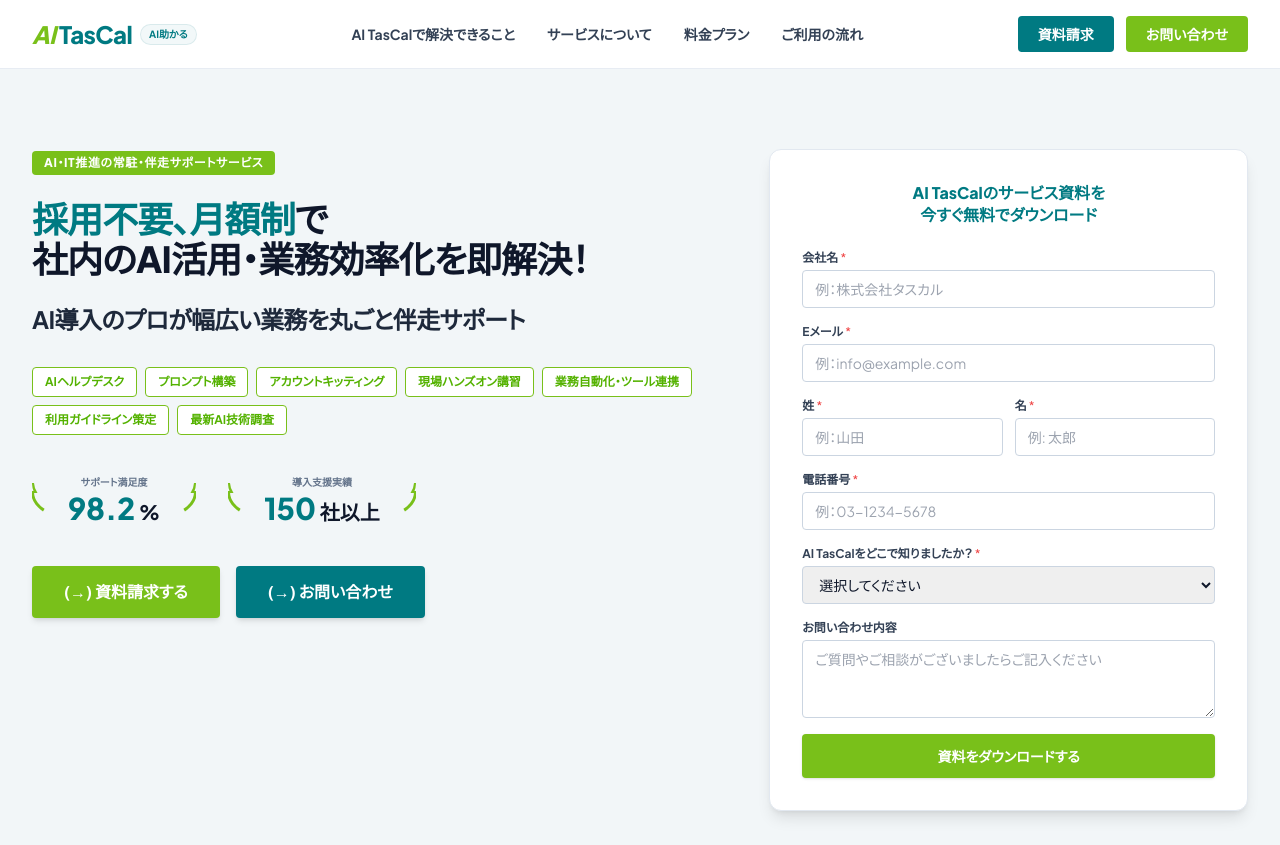
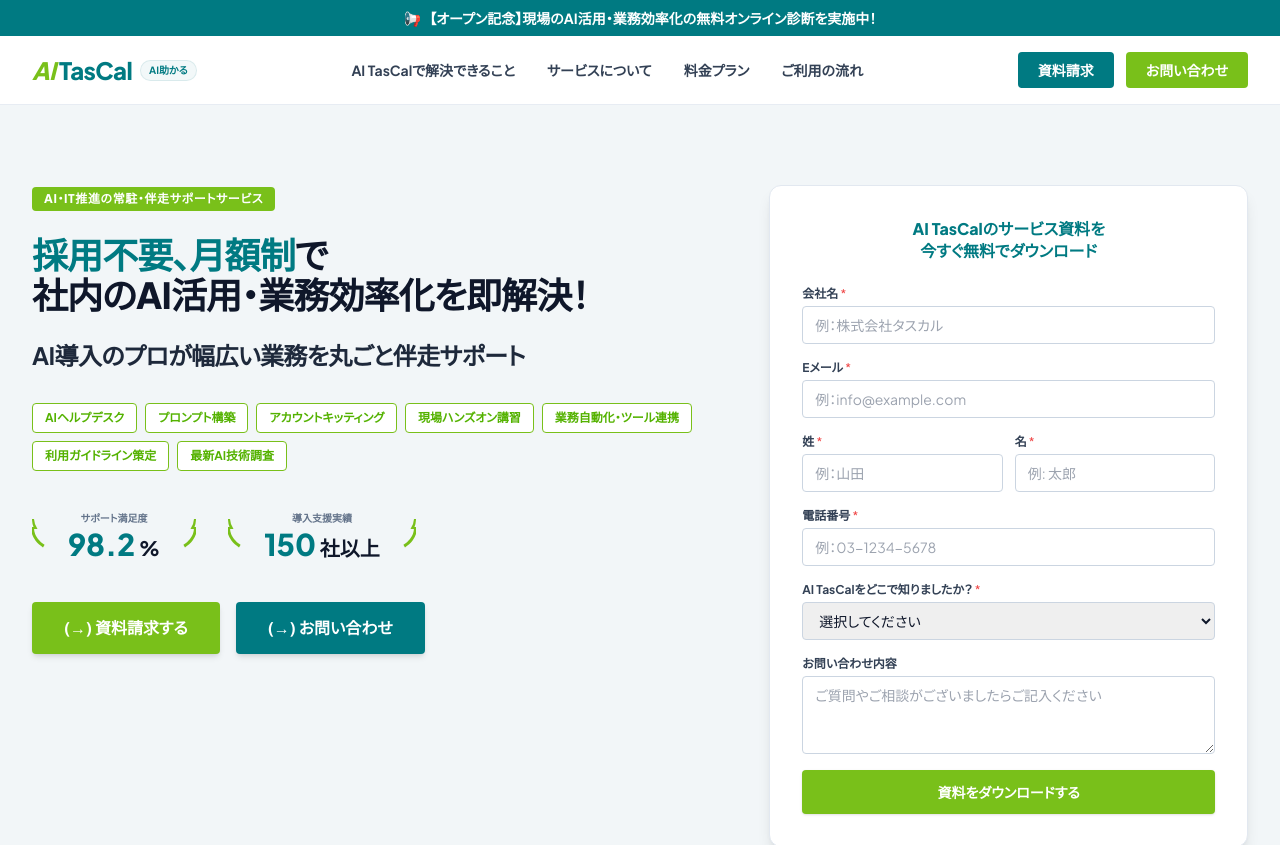
Before and after one commit to iidaatcnt/aitascal-site, a plain HTML site: page index.html in a window 1280 px wide. Shown: the top 845 px of the page. Drawn offline with nearby package versions, Linux system fonts and the light colour scheme.

Commit message:
Update index.html: Add top announcement banner

```diff
--- a/index.html
+++ b/index.html
@@ -42,6 +42,12 @@
   </style>
 </head>
 <body class="bg-slate-50 text-slate-900 font-sans antialiased selection:bg-brand-teal/10 selection:text-brand-teal">
+
+  <!-- Top Announcement Banner -->
+  <div class="bg-brand-teal text-white text-center py-2 px-4 text-xs sm:text-sm font-bold flex items-center justify-center gap-2">
+    <span>📢</span>
+    <span>【オープン記念】現場のAI活用・業務効率化の無料オンライン診断を実施中！</span>
+  </div>
 
   <!-- Header -->
   <header class="sticky top-0 z-50 w-full border-b border-slate-200/80 bg-white/90 backdrop-blur-md">
```
